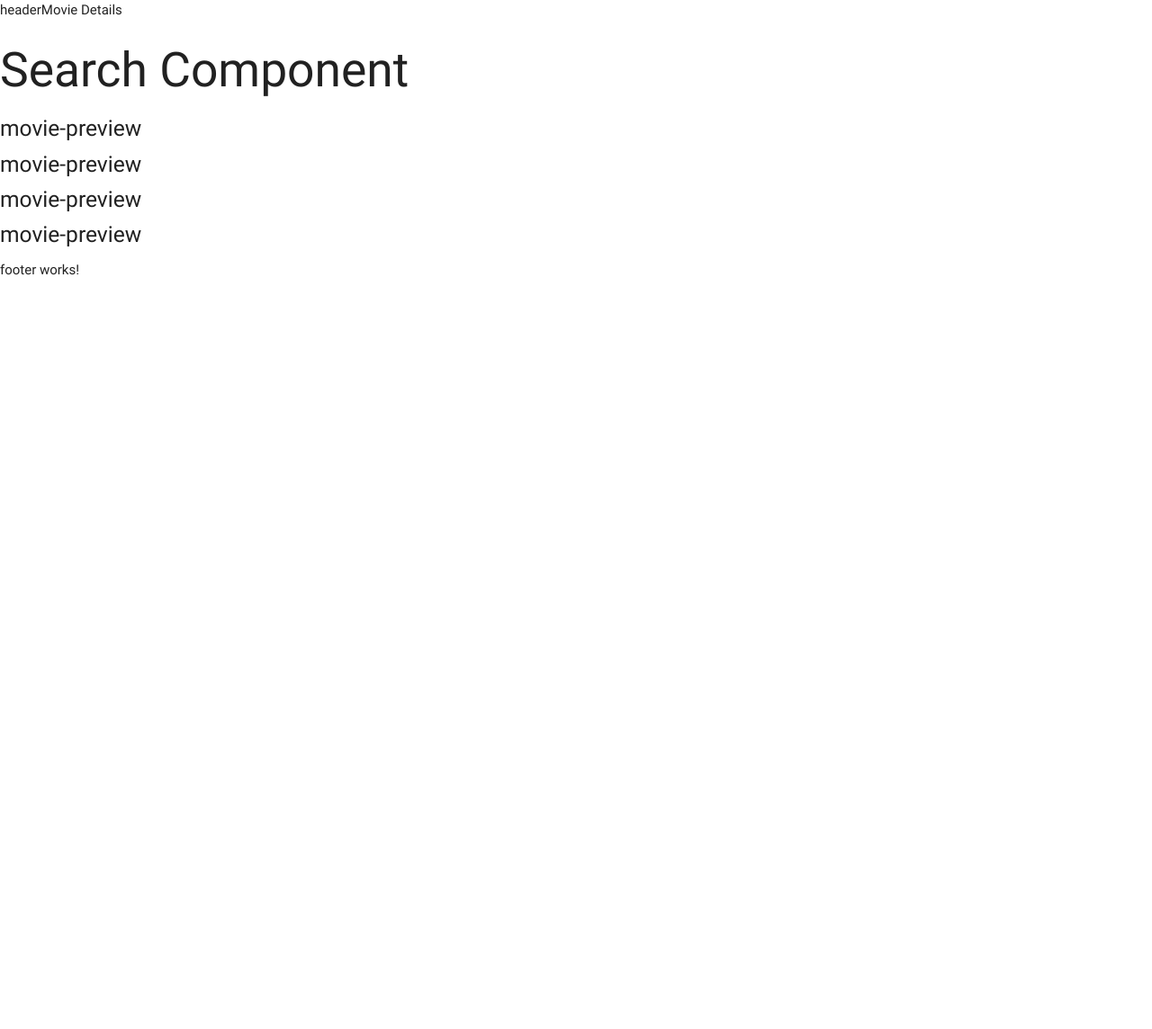
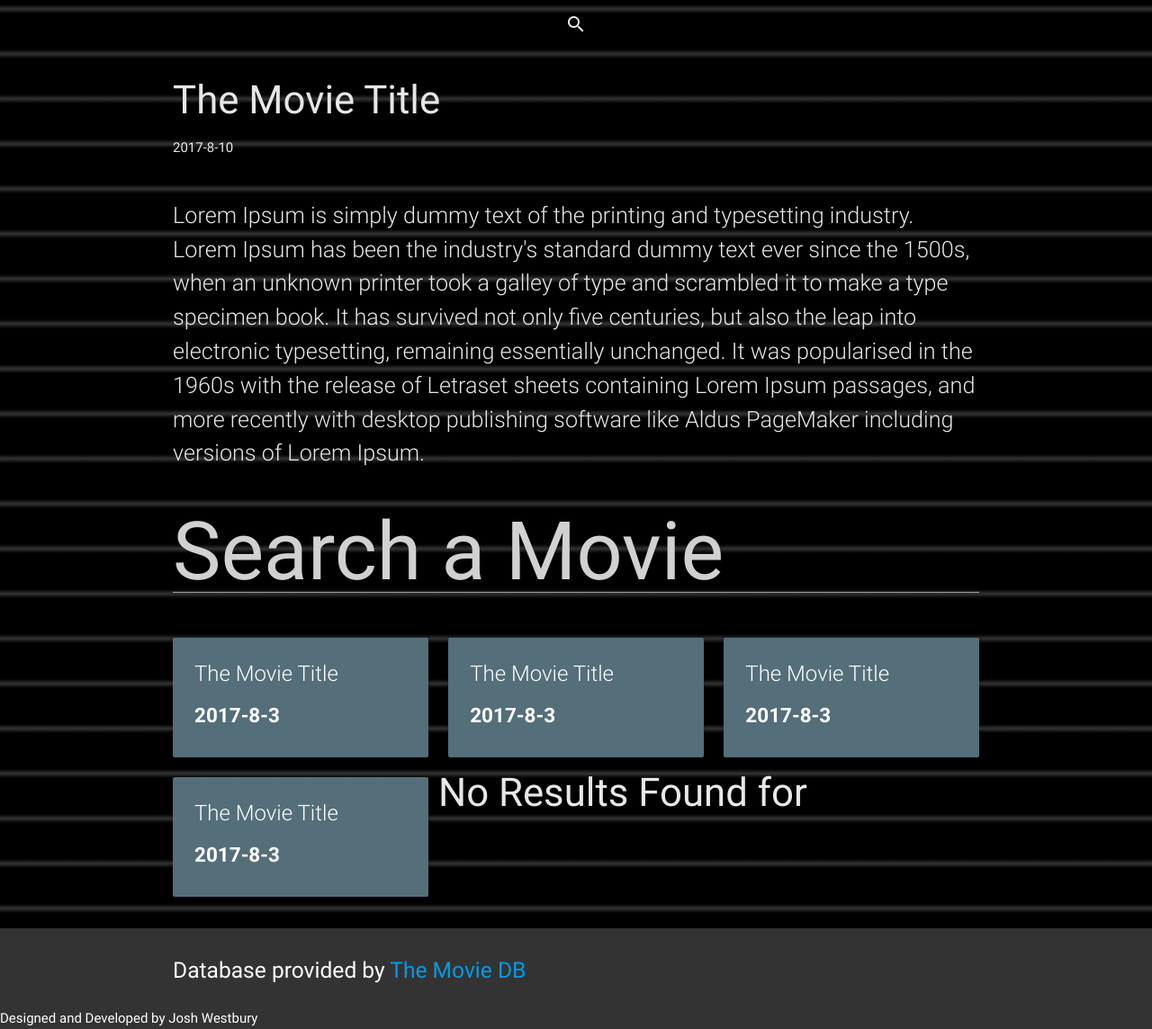
Before and after one commit to joshwestbury/movie-search-app, an Angular app: page / in a window 1280 px wide. Shown: the whole page at 90% size. Before the commit the page ends 800 px from the top, so only its background shows below. Built offline with nearby package versions, Linux system fonts and the light colour scheme; a small style sheet from the web is missing.

Commit message:
added html/css for components

```diff
--- a/src/app/app.component.html
+++ b/src/app/app.component.html
@@ -1,4 +1,8 @@
 <app-header></app-header>
-<display-movie></display-movie>
-<search></search>
+<main>
+    <div class="container">
+        <display-movie></display-movie>
+        <search-movie></search-movie>
+    </div>
+</main>
 <app-footer></app-footer>
--- a/src/app/app.module.ts
+++ b/src/app/app.module.ts
@@ -1,5 +1,6 @@
 import { BrowserModule } from '@angular/platform-browser';
 import { NgModule } from '@angular/core';
+import {FormsModule} from '@angular/forms';
 
 import { AppComponent } from './app.component';
 import { HeaderComponent } from './header.component';
@@ -7,6 +8,7 @@ import { DisplayMovieComponent } from './display-movie.component';
 import { SearchComponent } from './search/search.component';
 import { MoviePreviewComponent } from './search/movie-preview/movie-preview.component';
 import { FooterComponent } from './footer.component';
+
 
 
 @NgModule({
@@ -19,7 +21,8 @@ import { FooterComponent } from './footer.component';
     FooterComponent
   ],
   imports: [
-    BrowserModule
+    BrowserModule,
+    FormsModule
   ],
   providers: [],
   bootstrap: [AppComponent]
--- a/src/app/display-movie.component.html
+++ b/src/app/display-movie.component.html
@@ -1 +1,13 @@
-Movie Details
+<div class="col m7 s12">
+    <h3 class="fade-in-right">The Movie Title</h3>
+    <div class="row">
+        <div class="col m3 fade-in-right slower">
+            2017-8-10
+        </div>
+    </div>
+    <div class="row">
+        <p class="flow-text col s12 fade-in-left slow">
+            Lorem Ipsum is simply dummy text of the printing and typesetting industry. Lorem Ipsum has been the industry's standard dummy text ever since the 1500s, when an unknown printer took a galley of type and scrambled it to make a type specimen book. It has survived not only five centuries, but also the leap into electronic typesetting, remaining essentially unchanged. It was popularised in the 1960s with the release of Letraset sheets containing Lorem Ipsum passages, and more recently with desktop publishing software like Aldus PageMaker including versions of Lorem Ipsum.
+        </p>
+    </div>
+</div>
--- a/src/app/footer.component.html
+++ b/src/app/footer.component.html
@@ -1,3 +1,14 @@
-<p>
-  footer works!
-</p>
+<footer class="page-footer">
+    <div class="container">
+        <div class="row">
+            <div class="col l6s12">
+                <h5 class="white-text">Database provided by <a href="https://www.themoviedb.org">The Movie DB</a></h5>
+            </div>
+        </div>
+    </div>
+    <div class="footer-copywrite">
+        <div class="containter">
+            Designed and Developed by Josh Westbury
+        </div>
+    </div>
+</footer>
--- a/src/app/header.component.ts
+++ b/src/app/header.component.ts
@@ -3,7 +3,13 @@ import { Component } from '@angular/core'
 @Component({
     selector: 'app-header',
     template:  `
-        <span>header</span>
+        <header>
+            <div class="row">
+                <div class="col s4 offset-s4 search-btn center-align">
+                    <span class="material-icons">search</span>
+                </div>
+            </div>
+        </header>
     `
 })
 
--- a/src/app/search/movie-preview/movie-preview.component.html
+++ b/src/app/search/movie-preview/movie-preview.component.html
@@ -1,3 +1,9 @@
-<h5>
-  movie-preview
-</h5>
+<div class="col s12 m4 movie">
+    <div class="card blue-grey darken-1">
+        <div class="card-content white-text">
+            <span class="card-title">The Movie Title</span>
+            <div class="movie-year">2017-8-3</div>
+
+        </div>
+    </div>
+</div>
--- a/src/app/search/search.component.html
+++ b/src/app/search/search.component.html
@@ -1,9 +1,10 @@
-
-<h2>
-        Search Component
-    </h2>
-
-    <movie-preview></movie-preview>
-    <movie-preview></movie-preview>
-    <movie-preview></movie-preview>
-    <movie-preview></movie-preview>
+<div class="col s12">
+    <input type="text" class="search-input" placeholder="Search a Movie" [(ngModel)] ="search">
+    <div class="row">
+        <movie-preview></movie-preview>
+        <movie-preview></movie-preview>
+        <movie-preview></movie-preview>
+        <movie-preview></movie-preview>
+        <h3 [ngStyle]="{'text-align-center': center}"> No Results Found for {{search}}</h3>
+    </div>
+</div>
--- a/src/app/search/search.component.ts
+++ b/src/app/search/search.component.ts
@@ -1,7 +1,7 @@
 import { Component, OnInit } from '@angular/core';
 
 @Component({
-  selector: 'search',
+  selector: 'search-movie',
   templateUrl: './search.component.html',
   styles: []
 })
--- a/src/styles.css
+++ b/src/styles.css
@@ -1 +1,57 @@
 /* You can add global styles to this file, and also import other style files */
+html, body{
+    color:rgb(233, 230, 233);
+    background: linear-gradient(#000 10%, #333 20%, #000 30%);
+    background-size: 100% 50px;
+}
+app-root {
+    display: flex;
+    min-height: 100vh;
+    flex-direction: column;
+}
+
+main {
+    flex: 1 0 auto;
+}
+
+.movie-poster{
+    width: 100%;
+    opacity: 0;
+
+}
+
+.search-btn{
+    cursor: pointer;
+    margin-top:15px;
+
+}
+.search-input{
+    height: 6rem !important;
+    top:20px;
+    font-size: 6rem !important;
+}
+
+.page-footer{
+    background-color: #333 !important;
+}
+
+.movie{
+    opacity: 0;
+    font-size: 1.5em;
+    line-height: 2em;
+    font-weight: bold;
+    cursor: pointer;
+    animation: .75s ease-in slide-in;
+    animation-fill-mode: forwards;
+}
+
+@keyframes slide-in{
+    0%{
+        opacity:0;
+        transform:translateY(-15px)
+    }
+    100%{
+        opacity:1;
+        transform:translateY(0)
+    }
+}
```
